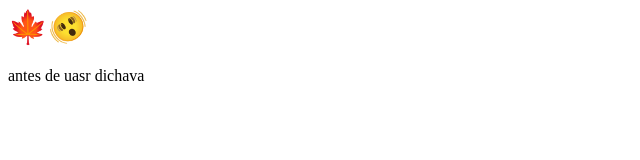
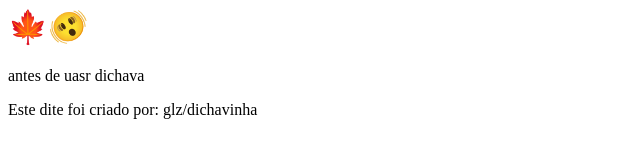
Before and after one commit to glz019/glz, a plain HTML site: page index.html in a window 1280 px wide. Shown: the whole page, without its empty margins (0-640 px from the left). Drawn offline with Linux system fonts and the light colour scheme.

Commit message:
Update index.html

```diff
--- a/index.html
+++ b/index.html
@@ -5,7 +5,7 @@
 <body>
 <h1>🍁🫨</h1>
 <p>antes de uasr dichava</p>
-
+<p>Este dite foi criado por: glz/dichavinha</p>
 
 
 
```
